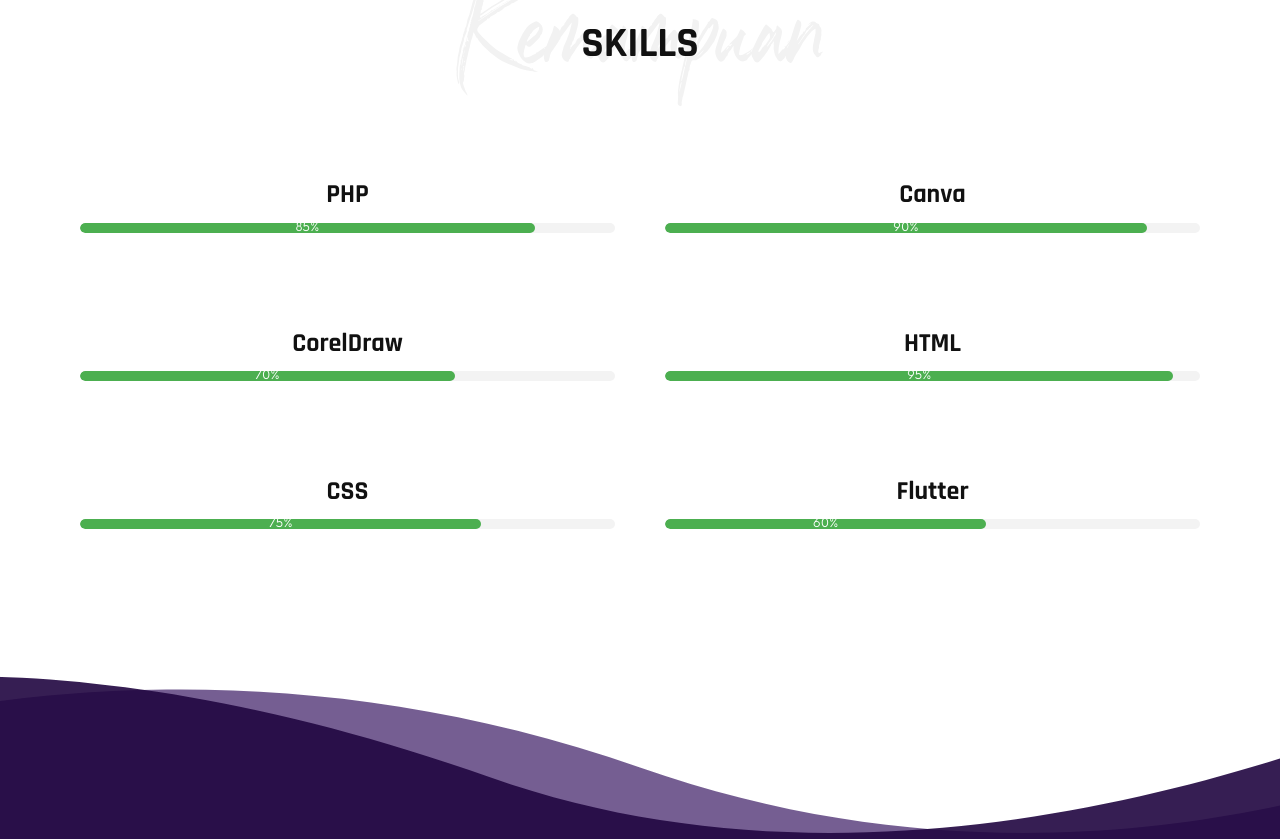
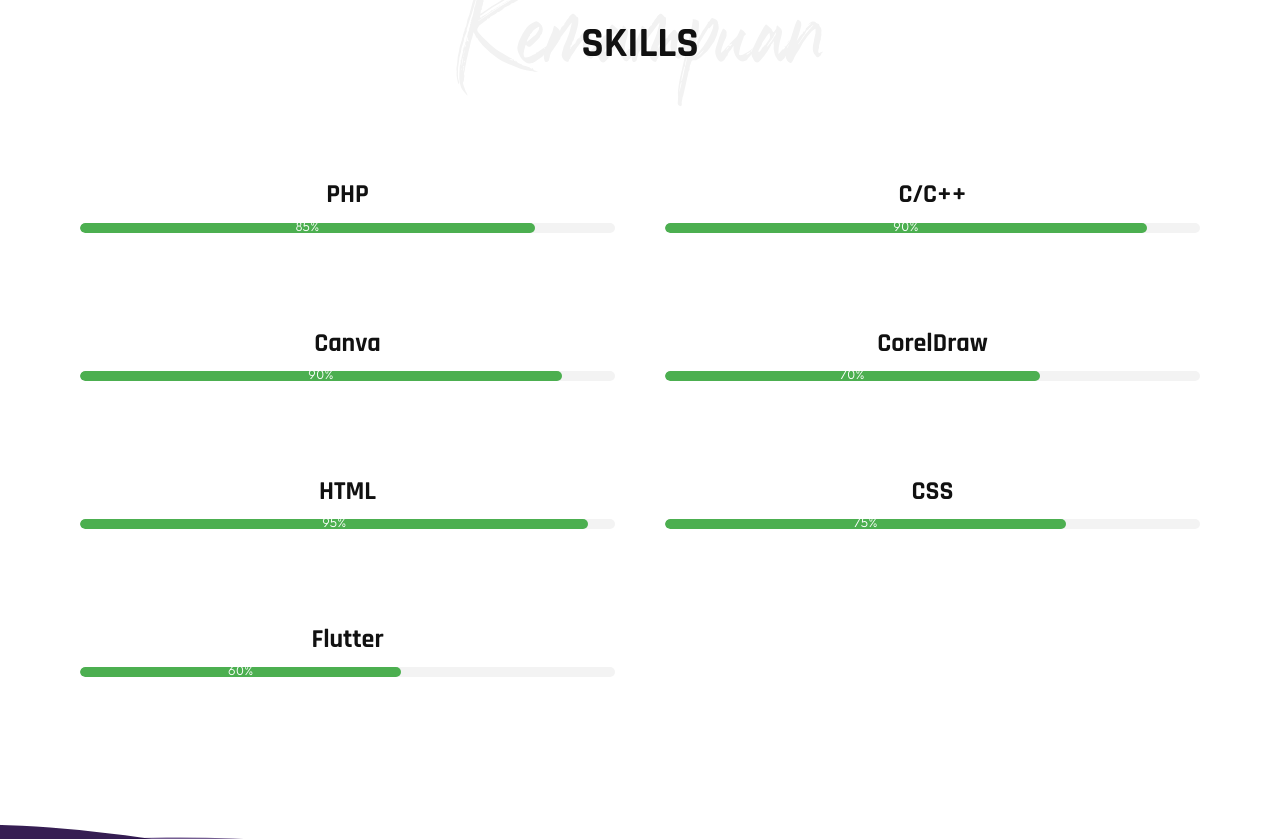
Before and after one commit to sindhull/portofolio, a plain HTML site: page about.html in a window 1280 px wide. Shown: the part 1180-2019 px from the top of the page. Drawn offline with Linux system fonts and the light colour scheme.

Commit message:
Update about.html

```diff
--- a/about.html
+++ b/about.html
@@ -143,6 +143,17 @@
                         </div>
                     </div>
                 </div>
+                 <!-- C/C++ Skill -->
+                <div class="col-lg-6 col-md-6 col-sm-6">
+                    <div class="about__services__item">
+                        <div class="about__services__item__text">
+                            <h4>C/C++</h4>
+                            <div class="progress" style="background-color: #f3f3f3; border-radius: 20px; height: 10px; margin-bottom: 15px;">
+                                <div class="progress-bar" style="width: 90%; background-color: #4caf50; height: 100%; border-radius: 20px; color: white; text-align: center; line-height: 10px;">90%</div>
+                            </div>
+                        </div>
+                    </div>
+                </div>
                 <!-- Canva Skill -->
                 <div class="col-lg-6 col-md-6 col-sm-6">
                     <div class="about__services__item">
```
